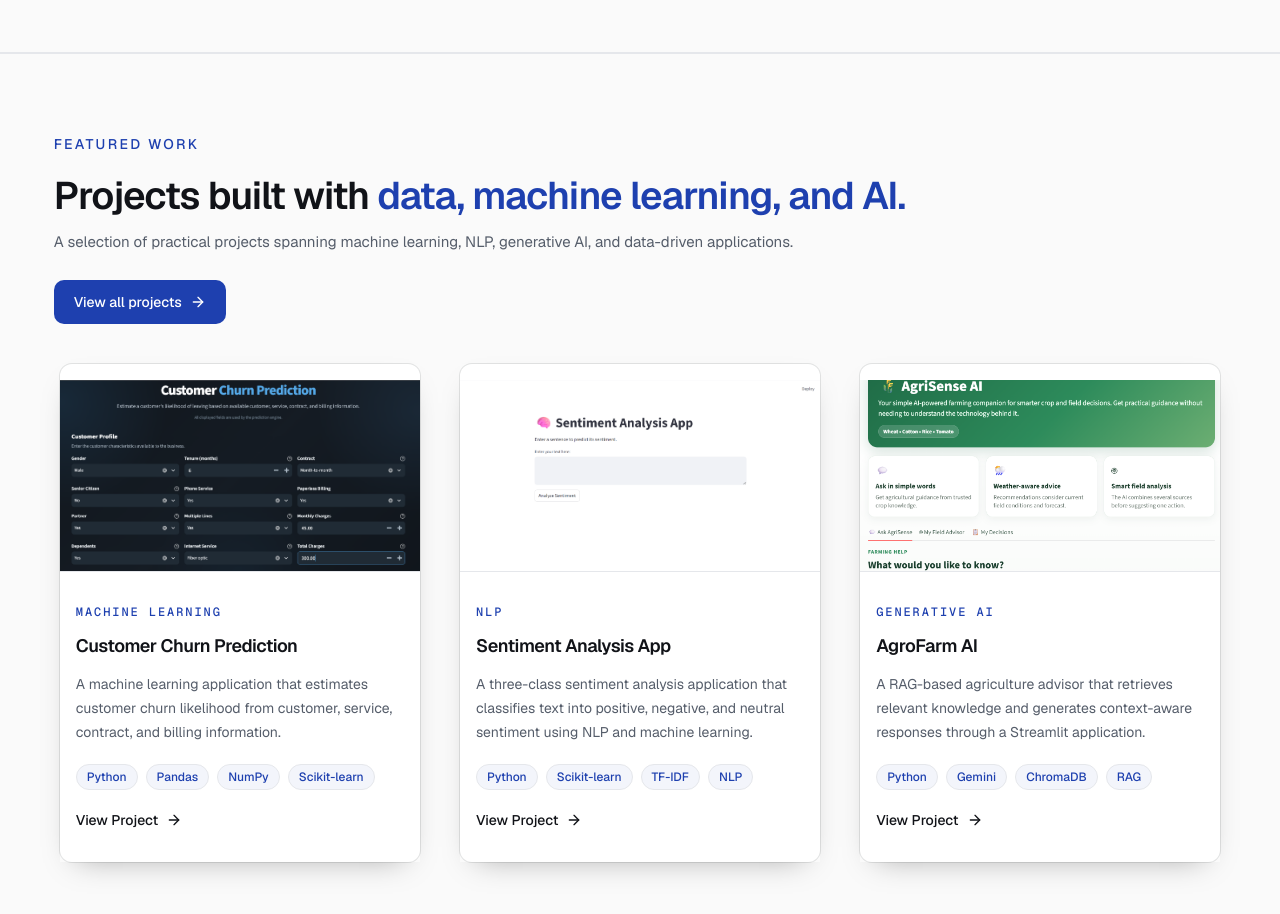
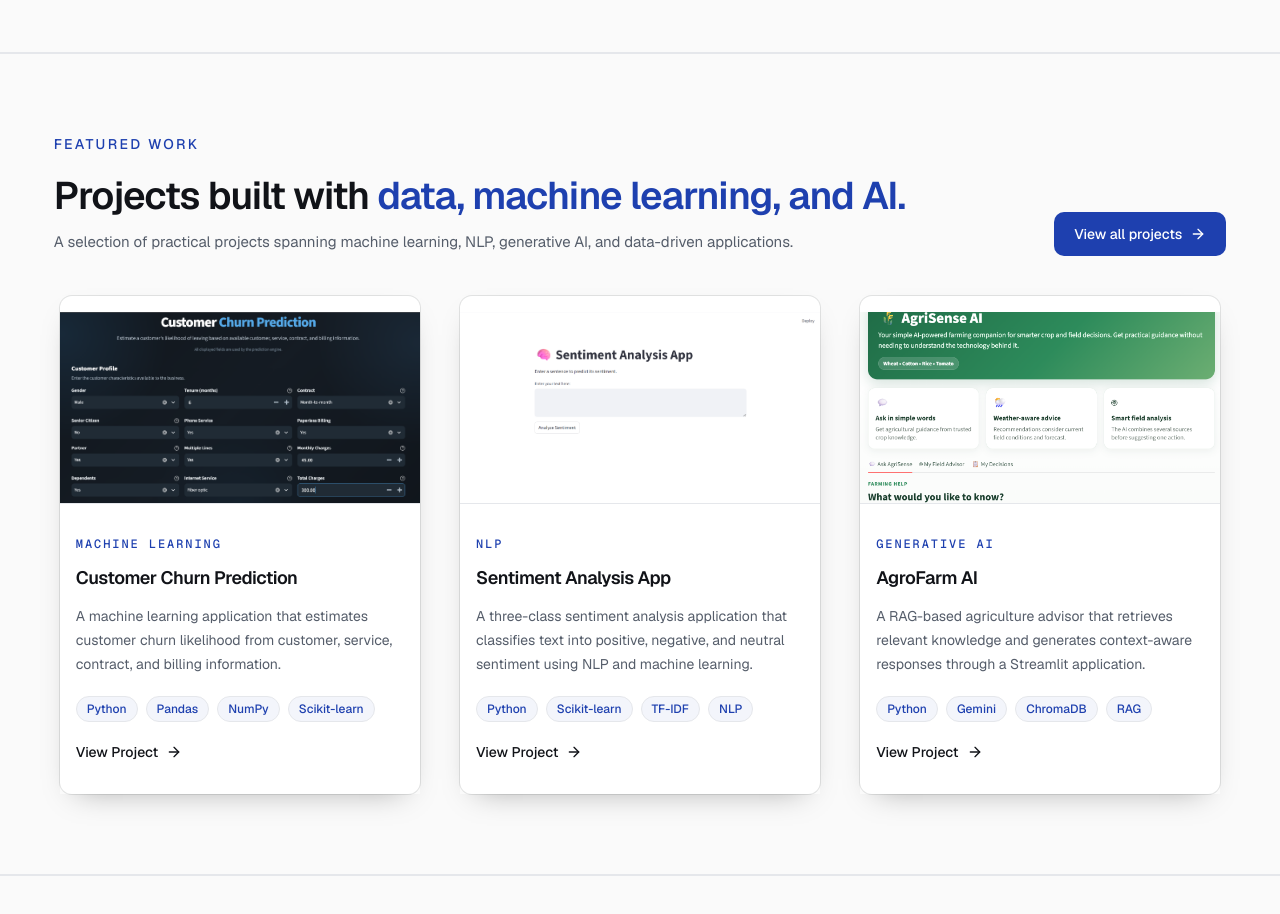
Before and after one commit to abdulrehmanml/ai-ml-portfolio, a Next.js app: page / in a window 1280 px wide. Shown: the part 1860-2774 px from the top of the page. Built offline with nearby package versions, Linux system fonts and the light colour scheme; no server answers.

Commit message:
Refine featured projects desktop layout

```diff
--- a/src/components/sections/featured-projects.tsx
+++ b/src/components/sections/featured-projects.tsx
@@ -20,13 +20,13 @@ export function FeaturedProjects() {
         <div className="flex min-w-0 flex-col gap-7 min-[560px]:gap-8 md:gap-10">
           {/* Section heading */}
           <FadeIn>
-            <div className="flex min-w-0 flex-col gap-5 min-[560px]:gap-6 2xl:flex-row 2xl:items-end 2xl:justify-between">
-              <div className="w-full min-w-0 max-w-none 2xl:w-[72%] 2xl:max-w-[1120px]">
+            <div className="flex min-w-0 flex-col gap-5 min-[560px]:gap-6 xl:flex-row xl:items-end xl:justify-between">
+              <div className="w-full min-w-0 max-w-none xl:w-[82%] xl:max-w-[1120px]">
                 <p className="mb-4 text-xs font-medium uppercase tracking-[0.14em] text-primary min-[560px]:mb-5 min-[560px]:text-sm min-[560px]:tracking-[0.16em]">
                   Featured Work
                 </p>
 
-                <h2 className="w-full min-w-0 text-left text-[28px] font-semibold leading-[1.1] tracking-tight min-[390px]:text-3xl min-[560px]:text-4xl md:text-[42px] xl:text-[clamp(36px,3vw,44px)] 2xl:text-[48px]">
+                <h2 className="w-full min-w-0 text-left text-[28px] font-semibold leading-[1.1] tracking-tight min-[390px]:text-3xl min-[560px]:text-4xl md:text-[42px] xl:whitespace-nowrap xl:text-[clamp(36px,3vw,44px)] 2xl:text-[48px]">
                   Projects built with{" "}
                   <span className="text-primary">
                     data, machine learning, and AI.
@@ -40,7 +40,7 @@ export function FeaturedProjects() {
 
               <Link
                 href="/projects"
-                className="group inline-flex h-11 w-fit shrink-0 whitespace-nowrap items-center justify-center gap-2 self-start rounded-[10px] bg-primary px-5 text-sm font-medium text-primary-foreground transition-all duration-200 hover:-translate-y-0.5 hover:bg-primary/80 hover:shadow-[0_8px_24px_-8px_var(--primary)] active:translate-y-0 focus-visible:outline-none focus-visible:ring-2 focus-visible:ring-ring focus-visible:ring-offset-2 2xl:self-end"
+                className="group inline-flex h-11 w-fit shrink-0 whitespace-nowrap items-center justify-center gap-2 self-start rounded-[10px] bg-primary px-5 text-sm font-medium text-primary-foreground transition-all duration-200 hover:-translate-y-0.5 hover:bg-primary/80 hover:shadow-[0_8px_24px_-8px_var(--primary)] active:translate-y-0 focus-visible:outline-none focus-visible:ring-2 focus-visible:ring-ring focus-visible:ring-offset-2 xl:self-end"
               >
                 View all projects
                 <ArrowRight className="size-4 transition-transform duration-200 group-hover:translate-x-1" />
```
